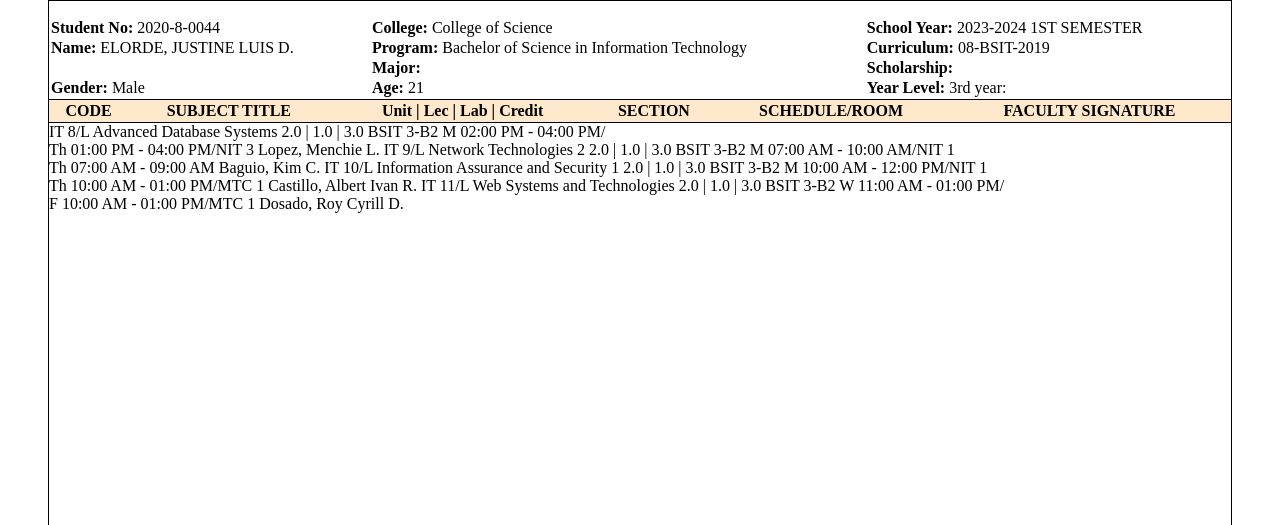
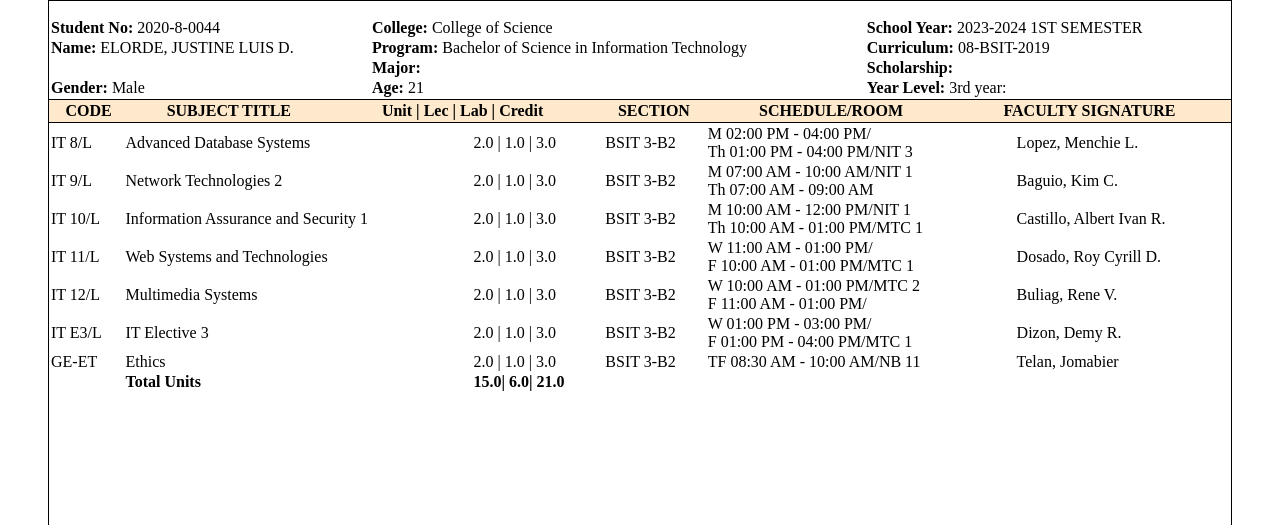
Before and after one commit to elordegithub/elordecor, a plain HTML site: page Index.html in a window 1280 px wide. Shown: the part 275-800 px from the top of the page. Drawn offline with Linux system fonts and the light colour scheme.

Commit message:
Subjects general info done

```diff
--- a/Index.html
+++ b/Index.html
@@ -72,7 +72,7 @@
         </div>
 
         <div>
-            <div class="subjects-general-info">
+            <table class="subjects-general-info">
                 <tr>
                     <td>IT 8/L</td>
                     <td>Advanced Database Systems</td>
@@ -108,9 +108,42 @@
                     <td>W 11:00 AM - 01:00 PM/<br>F 10:00 AM - 01:00 PM/MTC 1</td>
                     <td>Dosado, Roy Cyrill D.</td>
                 </tr>
+                <tr>
+                    <td>IT 12/L</td>
+                    <td>Multimedia Systems</td>
+                    <td>2.0 | 1.0 | 3.0</td>
+                    <td>BSIT 3-B2</td>
+                    <td>W 10:00 AM - 01:00 PM/MTC 2<br>F 11:00 AM - 01:00 PM/</td>
+                    <td>Buliag, Rene V.</td>
+                </tr>
 
+                <tr>
+                    <td>IT E3/L</td>
+                    <td>IT Elective 3</td>
+                    <td>2.0 | 1.0 | 3.0</td>
+                    <td>BSIT 3-B2</td>
+                    <td>W 01:00 PM - 03:00 PM/<br>F 01:00 PM - 04:00 PM/MTC 1</td>
+                    <td>Dizon, Demy R.</td>
+                </tr>
 
-            </div>
+                <tr>
+                    <td>GE-ET</td>
+                    <td>Ethics</td>
+                    <td>2.0 | 1.0 | 3.0</td>
+                    <td>BSIT 3-B2</td>
+                    <td>TF 08:30 AM - 10:00 AM/NB 11</td>
+                    <td>Telan, Jomabier</td>
+                </tr>
+
+                <tr>
+                    <td></td>
+                    <td><strong>Total Units</strong></td>
+                    <td><strong>15.0| 6.0| 21.0</strong></td>
+                    <td></td>
+                    <td></td>
+                    <td></td>
+                </tr>
+            </table>
         </div>
     </main>
 </body>
```
